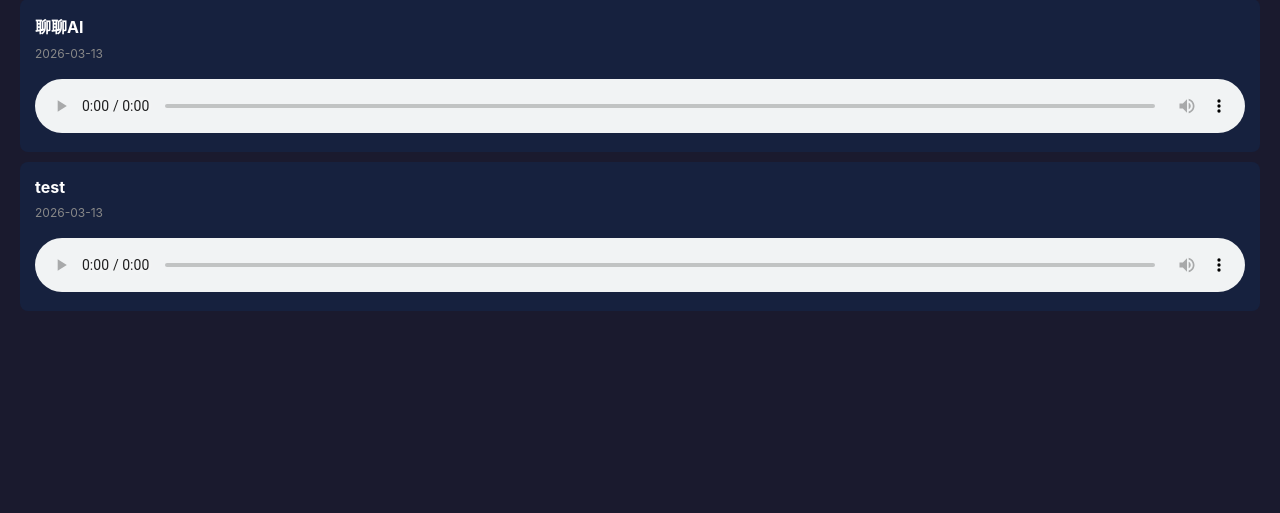
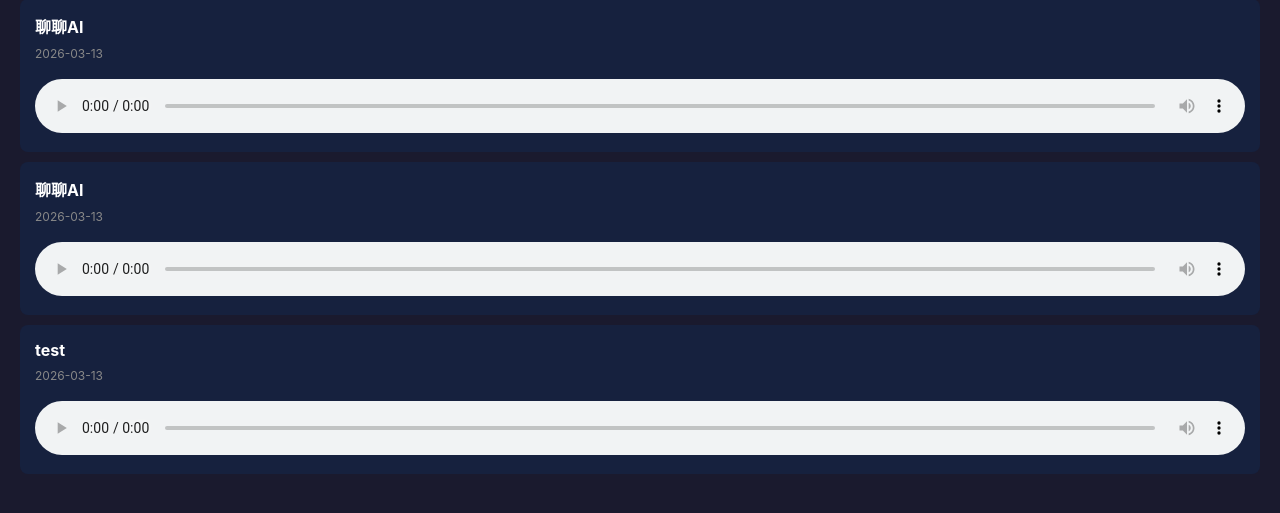
Before and after one commit to nick010639/x-podcast-web, a plain HTML site: page index.html in a window 1280 px wide. Shown: the part 107-620 px from the top of the page. Drawn offline with Linux system fonts and the light colour scheme.

Commit message:
Add new podcast

```diff
--- a/index.html
+++ b/index.html
@@ -19,6 +19,11 @@
         <div class="item">
             <div class="title">聊聊AI</div>
             <div class="date">2026-03-13</div>
+            <audio controls src="https://zxujblakkdzcnrairhmg.supabase.co/storage/v1/object/public/podcast/3511d89f_zh.mp3"></audio>
+        </div>
+        <div class="item">
+            <div class="title">聊聊AI</div>
+            <div class="date">2026-03-13</div>
             <audio controls src="https://zxujblakkdzcnrairhmg.supabase.co/storage/v1/object/public/podcast/3c693b9e_zh.mp3"></audio>
         </div>
         <div class="item">
```
